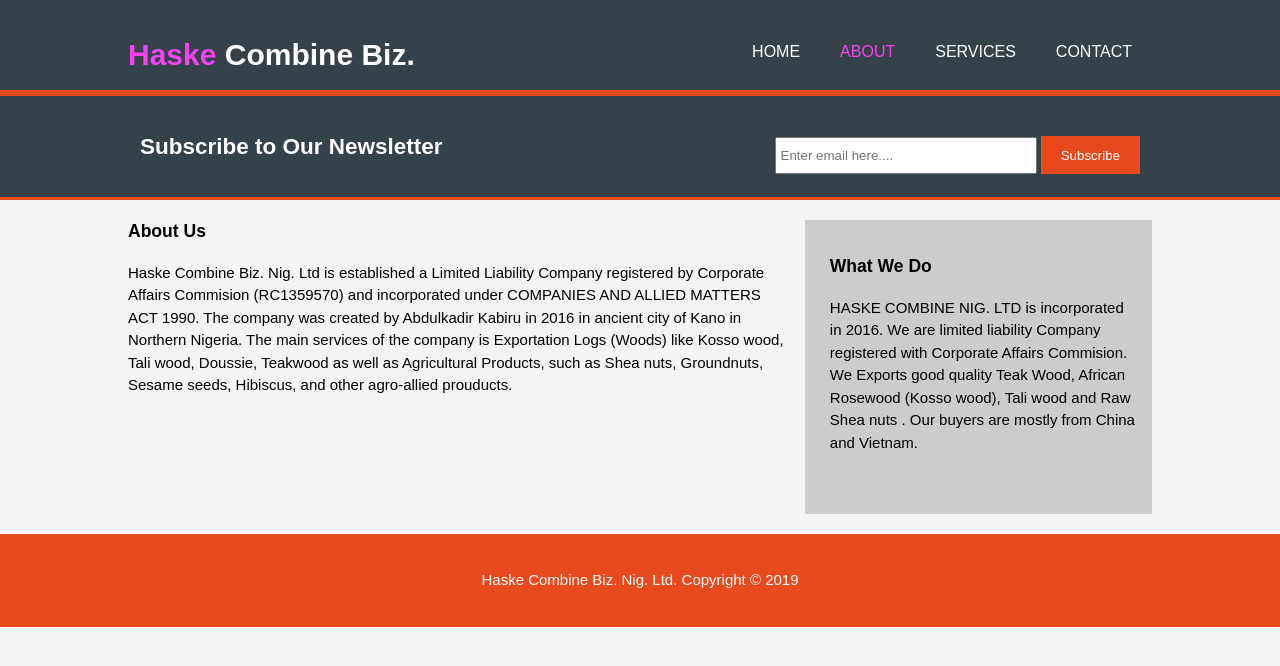
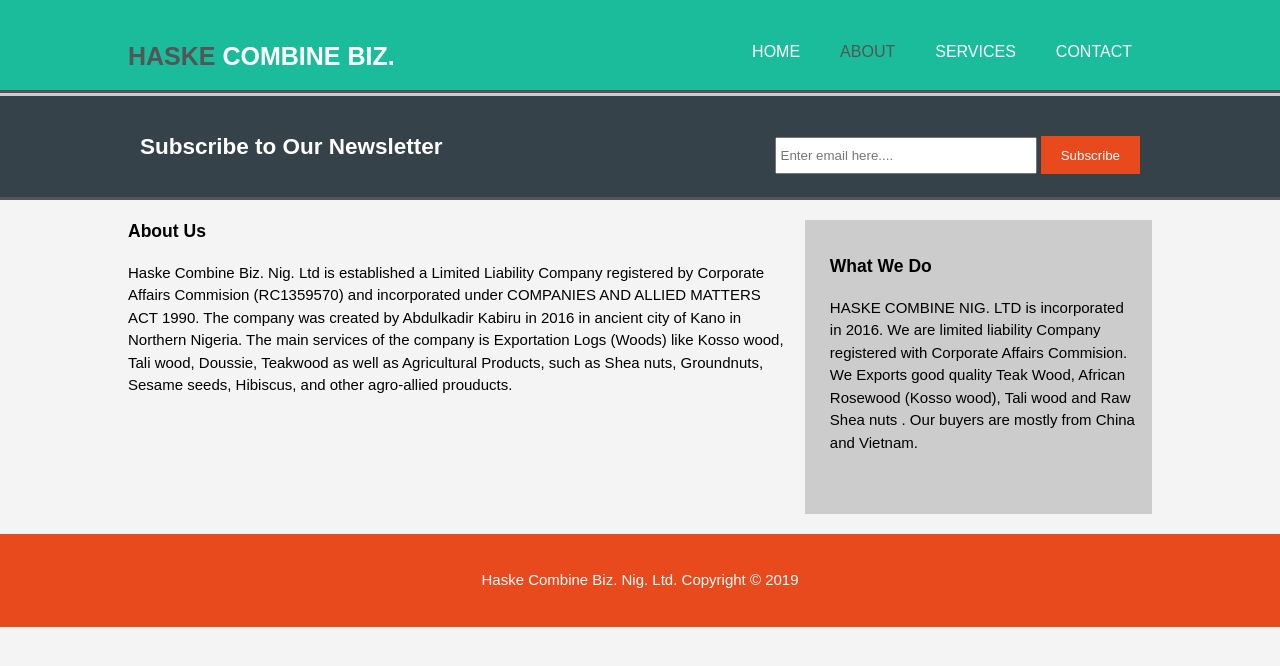
Before and after one commit to ryusufu/haske, a plain HTML site: page about.html in a window 1280 px wide. Drawn offline with Linux system fonts and the light colour scheme.

Commit message:
Add files via upload

```diff
--- a/about.html
+++ b/about.html
@@ -8,7 +8,7 @@
     <header>
       <div class="container">
         <div id=branding>
-          <h1><span class=highlight>Haske</span> Combine Biz.</h1>
+          <h1><a class="Home" href="index.html"><span class=highlight>Haske</span> Combine Biz.</a></h1>
         </div>
           <nav>
             <ul>
--- a/style.css
+++ b/style.css
@@ -30,11 +30,11 @@
 }
 /* Header **/
 header{
-  background: #35424a;
+  background: #1abc9c;
   color: #ffffff;
   padding-top:20px;
   min-height: 70px;
-  border-bottom: #e8491d 3px solid;
+  border-bottom: #555 3px solid;
 
 }
 
@@ -74,6 +74,10 @@
    font-weight: bold;
 }
 
+.Home{
+  font-size: 25px;
+}
+
 /* Showcase */
 #showcase{
   min-height:400px;
@@ -91,15 +95,15 @@
   font-size: 15px;
 }
 .highlight{
-  color: #f442f1;
+  color: #555;
 }
 
 #newsletter{
   padding: 15px;
   color: #ffffff;
   background: #35424a;
-  border-top: 3px #e8491d solid;
-  border-bottom: 3px #e8491d solid;
+  border-top: 3px #cccccc solid;
+  border-bottom: 3px #555 solid;
 }
 
  #newsletter h1{
```
Also changed, not shown: contact.html (+1 -1 lines), index.html (+1 -1 lines), services.html (+1 -1 lines).
